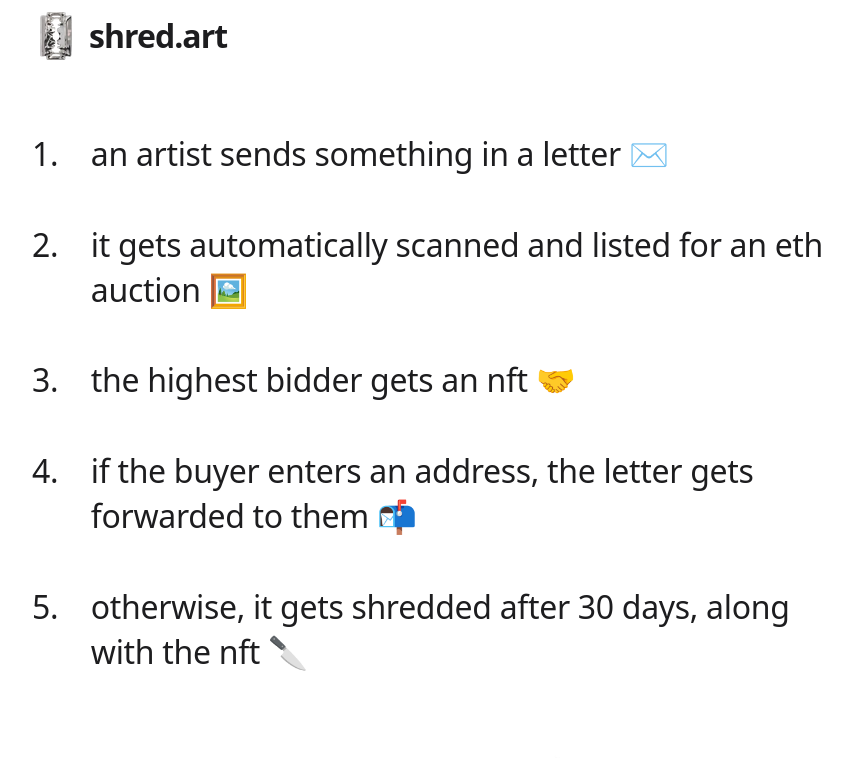
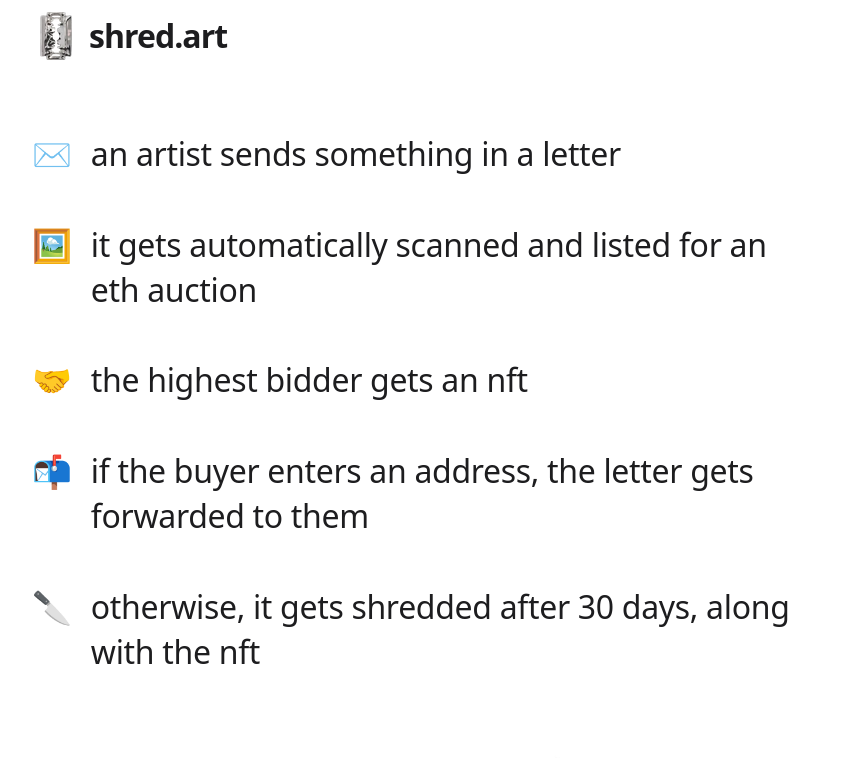
Before and after one commit to grachyov/shred-art, a React (Vite) app: page / in a window 1280 px wide. Shown: the top 758 px of the page, without its empty margins (176-1028 px from the left). Built offline with nearby package versions, Linux system fonts and the light colour scheme.

Commit message:
Replace step numbers with leading emojis

```diff
--- a/src/App.tsx
+++ b/src/App.tsx
@@ -1,9 +1,18 @@
 const steps = [
-  "an artist sends something in a letter ✉️",
-  "it gets automatically scanned and listed for an eth auction 🖼️",
-  "the highest bidder gets an nft 🤝",
-  "if the buyer enters an address, the letter gets forwarded to them 📬",
-  "otherwise, it gets shredded after 30 days, along with the nft 🔪",
+  { emoji: "✉️", text: "an artist sends something in a letter" },
+  {
+    emoji: "🖼️",
+    text: "it gets automatically scanned and listed for an eth auction",
+  },
+  { emoji: "🤝", text: "the highest bidder gets an nft" },
+  {
+    emoji: "📬",
+    text: "if the buyer enters an address, the letter gets forwarded to them",
+  },
+  {
+    emoji: "🔪",
+    text: "otherwise, it gets shredded after 30 days, along with the nft",
+  },
 ];
 
 export default function App() {
@@ -33,8 +42,11 @@ export default function App() {
         <div className="page-copy">
           <ol className="steps" role="list">
             {steps.map((step) => (
-              <li className="steps__item" key={step}>
-                <p>{step}</p>
+              <li className="steps__item" key={step.text}>
+                <span className="steps__emoji" aria-hidden="true">
+                  {step.emoji}
+                </span>
+                <p>{step.text}</p>
               </li>
             ))}
           </ol>
--- a/src/styles.css
+++ b/src/styles.css
@@ -141,7 +141,6 @@ body {
   margin: 0;
   padding: 0;
   list-style: none;
-  counter-reset: steps;
   font-size: clamp(22px, 2.6vw, 32px);
   line-height: 1.4;
   letter-spacing: -0.01em;
@@ -151,12 +150,10 @@ body {
   display: grid;
   grid-template-columns: 1.15em minmax(0, 1fr);
   gap: clamp(12px, 2vw, 22px);
-  counter-increment: steps;
 }
 
-.steps__item::before {
-  content: counter(steps) ".";
-  font-variant-numeric: tabular-nums;
+.steps__emoji {
+  text-align: center;
 }
 
 .steps__item p {
```
